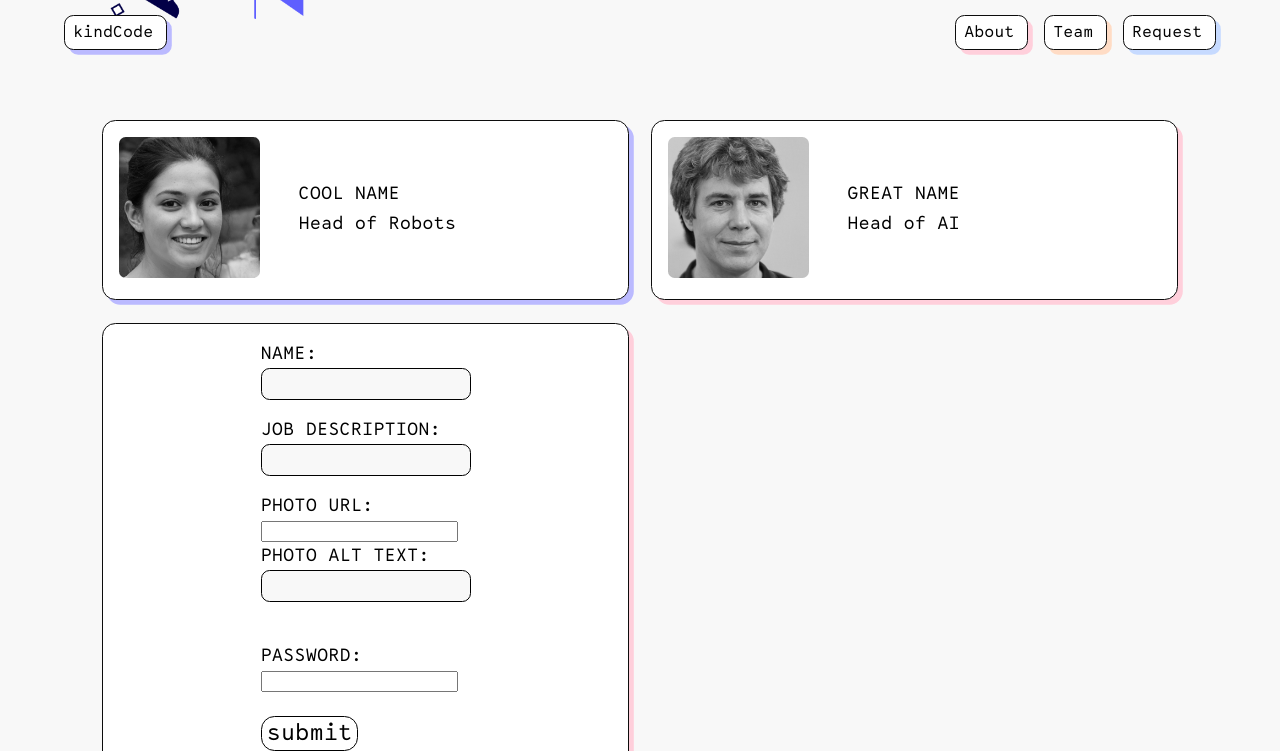
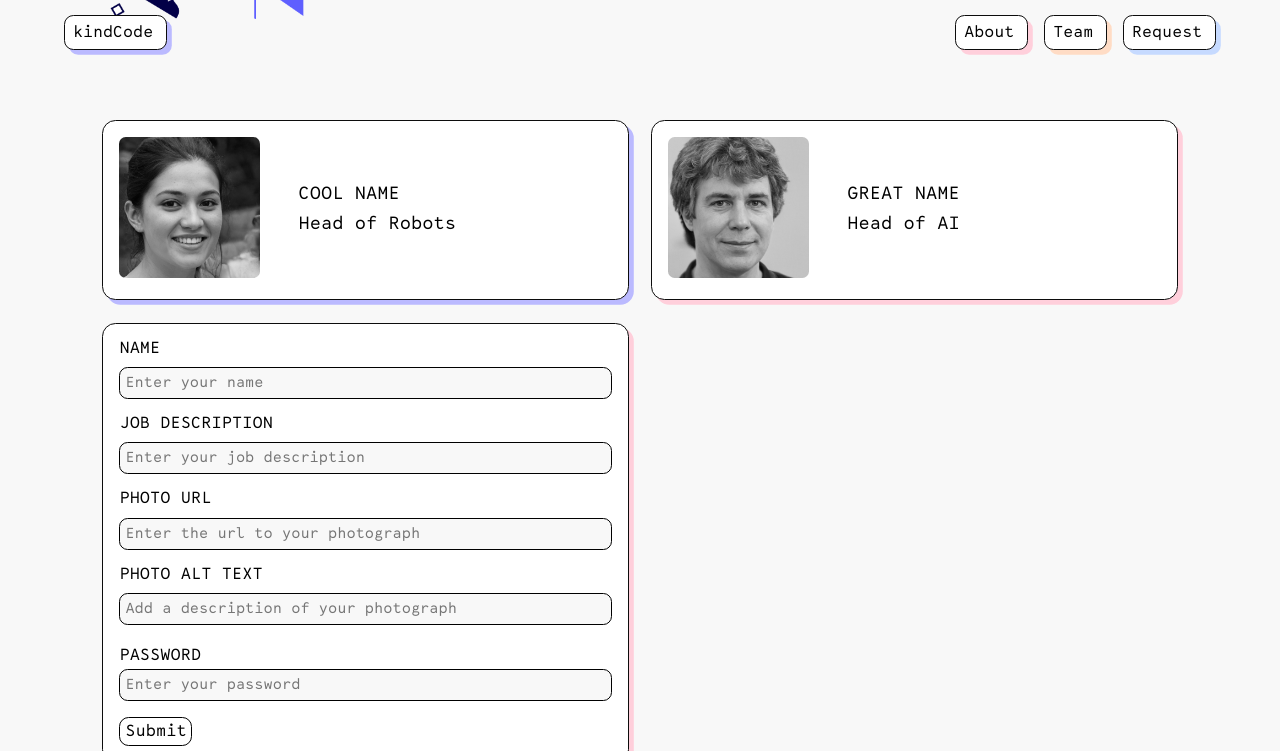
Before and after one commit to fac22/kindcode, a website: page index.html in a window 1280 px wide. Both pictures are taken after a click on the button "ADD NEW MEMBER". Shown: the part 1975-2726 px from the top of the page. Drawn offline with Linux system fonts and the light colour scheme.

Commit message:
Styled requests and add team member to match

```diff
--- a/index.html
+++ b/index.html
@@ -155,10 +155,7 @@
         </article>
 
         <template id="js-memberCardTemplate">
-          <article
-            class="box section__grid--full-height box__card--padding"
-            data-color="pink"
-          >
+          <article class="box section__grid--full-height box__card--padding" data-color="pink">
             <div class="section__grid--left--profile">
               <div class="section__profile">
                 <img src="" alt="" class="founder-img" />
@@ -171,40 +168,44 @@
           </article>
         </template>
 
-        <article
-          id="js-formCard"
-          class="
+        <article id="js-formCard" class="
             box
             section__grid--full-height
             box__card--padding box__card--flex-expander
-          "
-          data-color="pink"
-        >
+          " data-color="pink">
           <button id="js-addMemberExpander" class="card__expander">
             ADD NEW MEMBER
           </button>
 
           <form id="js-addMemberForm" style="display: none">
-            <label for="name">Name:</label><br />
-            <input type="text" id="name" name="name" /><br />
-            <label for="jobDesc">Job description:</label><br />
-            <input type="text" id="jobDesc" name="jobDesc" /><br />
-            <label for="imgLink">Photo URL:</label><br />
-            <input type="url" id="imgLink" name="imgLink" /><br />
-            <label for="imgAlt">Photo alt text:</label><br />
-            <input type="text" id="imgAlt" name="imgAlt" /><br /><br />
-            <label for="addMemberPassword">Password:</label><br />
-            <input
-              type="password"
-              id="addMemberPassword"
-              name="addMemberPassword"
-            /><br /><br />
-            <input
-              id="js-addMemberFormSubmit"
-              type="submit"
-              value="submit"
-              class="add-member__submit"
-            />
+
+            <label for="name">
+              <h4>Name</h4>
+              <input type="text" id="name" name="name" placeholder="Enter your name" />
+            </label>
+
+            <label for="jobDesc">
+              <h4>Job description</h4>
+              <input type="text" id="jobDesc" name="jobDesc" placeholder="Enter your job description" />
+            </label>
+
+            <label for="imgLink">
+              <h4>Photo URL</h4>
+              <input type="url" id="imgLink" name="imgLink" placeholder="Enter the url to your photograph" />
+            </label>
+
+            <label for="imgAlt">
+              <h4>Photo alt text</h4>
+              <input type="text" id="imgAlt" name="imgAlt" placeholder="Add a description of your photograph" />
+            </label>
+
+            <label for="addMemberPassword">
+              Password
+              <input type="password" id="addMemberPassword" name="addMemberPassword"
+                placeholder="Enter your password" />
+            </label>
+
+            <button id="js-addMemberFormSubmit" type="submit" name="submit" value="submit" class="pink">Submit</button>
           </form>
         </article>
       </div>
@@ -232,29 +233,33 @@
 
         <article class="box section__grid--full-height box__card--padding" data-color="purple">
           <div class="section__grid--input">
+
             <form id="form--request">
+
+
               <label for="name">
                 <h4>Name</h4>
-                <input type="text" name="name" id="1" placeholder="Enter your name" required />
+                <input type="text" name="request-name" id="1" placeholder="Enter your name" required />
               </label>
 
               <label for="email">
                 <h4>Email</h4>
-                <input type="email" name="email" id="2" placeholder="Enter your email" required />
+                <input type="email" name="request-email" id="2" placeholder="Enter your email" required />
               </label>
 
               <label for="request">
                 <h4>Request</h4>
-                <textarea name="request" id="3" cols="30" rows="5" maxlength="149" placeholder="Enter your request"
-                  required></textarea>
+                <textarea name="request-request" id="3" cols="30" rows="5" maxlength="149"
+                  placeholder="Enter your request" required></textarea>
               </label>
 
               <label for="phrase">
                 <h4>Phrase</h4>
-                <input type="text" name="phrase" id="2" required>
+                <input type="text" name="request-phrase" id="2" required>
               </label>
 
-              <button type="submit" name="submit">Submit</button>
+              <button type="submit" name="request-submit" class="purple">Submit</button>
+
             </form>
           </div>
         </article>
--- a/script.js
+++ b/script.js
@@ -34,11 +34,11 @@ const colourNames = ['purple', 'blue', 'pink', 'orange'];
 
 const passPhrase = ['elephant', 'tiger', 'squid', 'robot'];
 
-const nameInput = document.querySelector("input[name='name']");
-const emailInput = document.querySelector("input[name='email']");
-const phraseInput = document.querySelector("input[name='phrase']");
-const requestInput = document.querySelector("textarea[name='request']");
-const submitButton = document.querySelector("button[name='submit']");
+const nameInput = document.querySelector("input[name='request-name']");
+const emailInput = document.querySelector("input[name='request-email']");
+const phraseInput = document.querySelector("input[name='request-phrase']");
+const requestInput = document.querySelector("textarea[name='request-request']");
+const submitButton = document.querySelector("button[name='request-submit']");
 const requestDiv = document.getElementById('requests');
 const form = document.getElementById('form--request');
 
@@ -71,7 +71,8 @@ function randomPhrase() {
   return passPhrase[randomNumber(0, passPhrase.length - 1)];
 }
 
-//Cycle through colourNames Array so that there is a different border for each request / member
+//  Cycle through colourNames Array so that there is a different border for each request / member
+
 let i = 0;
 
 function colourPicker() {
@@ -84,7 +85,7 @@ function colourPicker() {
   }
 }
 
-//Random 'I am not a robot' phrase generator
+//  Random 'I am not a robot' phrase generator
 
 const currentPassPhrase = randomPhrase();
 
@@ -99,14 +100,14 @@ function postRequest(e) {
   const request = requestInput.value;
 
   if (
-    name.length != 0 &&
-    email.length != 0 &&
-    request.length != 0 &&
-    phraseInput.length != 0
+    name.length !== 0 &&
+    email.length !== 0 &&
+    request.length !== 0 &&
+    phraseInput.length !== 0
   ) {
     if (validateEmail(email)) {
       emailInput.setAttribute('aria-invalid', 'false');
-      if (phraseInput.value == `${currentPassPhrase}`) {
+      if (phraseInput.value === `${currentPassPhrase}`) {
         let article = document.createElement('article');
         article.classList.add(
           'box',
@@ -153,24 +154,17 @@ const addMemberFormPassword = addMemberForm.querySelectorAll('input')[4];
 const addMemberFormSubmit = document.querySelector('#js-addMemberFormSubmit');
 const memberCardTemplate = document.querySelector('#js-memberCardTemplate');
 
-addMemberExpander.addEventListener('click', addMemberFormReveal);
-
 function addMemberFormReveal() {
   addMemberExpander.classList.add('card__hidden');
 
   addMemberForm.style = '';
 }
 
-addMemberFormSubmit.addEventListener('click', (event) => {
-  event.preventDefault();
+addMemberExpander.addEventListener('click', addMemberFormReveal);
 
-  if (passwordChecker(addMemberFormPassword.value)) {
-    memberAdder(memberBuilder());
-    newMemberFormReset();
-  } else {
-    alert("Uh uh uh! You didn't say the magic word!");
-  }
-});
+function passwordChecker(password) {
+  return password === 'password';
+}
 
 function memberBuilder() {
   const newMemberCard = memberCardTemplate.content.cloneNode(true);
@@ -190,10 +184,6 @@ function memberAdder(newMemberHTML) {
   document.querySelector('#js-formCard').before(newMemberHTML);
 }
 
-function passwordChecker(password) {
-  return password === 'password';
-}
-
 function newMemberFormReset() {
   addMemberFormName.value = '';
   addMemberFormJob.value = '';
@@ -204,4 +194,15 @@ function newMemberFormReset() {
   addMemberExpander.classList.remove('card__hidden');
 }
 
+addMemberFormSubmit.addEventListener('click', (event) => {
+  event.preventDefault();
+
+  if (passwordChecker(addMemberFormPassword.value)) {
+    memberAdder(memberBuilder());
+    newMemberFormReset();
+  } else {
+    alert("Uh uh uh! You didn't say the magic word!");
+  }
+});
+
 // ============ ADD MEMBER END =============
--- a/style.css
+++ b/style.css
@@ -100,6 +100,7 @@ h4 {
   font-weight: normal;
   margin-bottom: 0.4em;
 }
+
 li {
   list-style: none;
 }
@@ -375,10 +376,16 @@ label {
   text-transform: uppercase;
   margin-bottom: 0.4em;
   min-width: 80px;
+
+  font-size: 1rem;
+  font-weight: normal;
+  margin-bottom: 0.4em;
 }
 
 input[type='text'],
-input[type='email'] {
+input[type='email'],
+input[type='url'],
+input[type='password'] {
   height: 2rem;
   font-size: 0.9rem;
   background-color: rgb(248, 248, 248);
@@ -436,9 +443,9 @@ textarea {
   display: none;
 }
 
-.add-member__submit {
+button {
   background-color: inherit;
-  font: inherit;
+  font-size: 1rem;
   margin: 0;
   padding: 0.3rem;
   border-style: solid;
@@ -446,3 +453,11 @@ textarea {
   border-width: 0.1rem;
   border-color: black;
 }
+
+.purple:hover {
+  background-color: rgb(187, 186, 255);
+}
+
+.pink:hover {
+  background-color: rgb(255, 207, 219);
+}
```
Also changed, not shown: .eslintrc.json.
